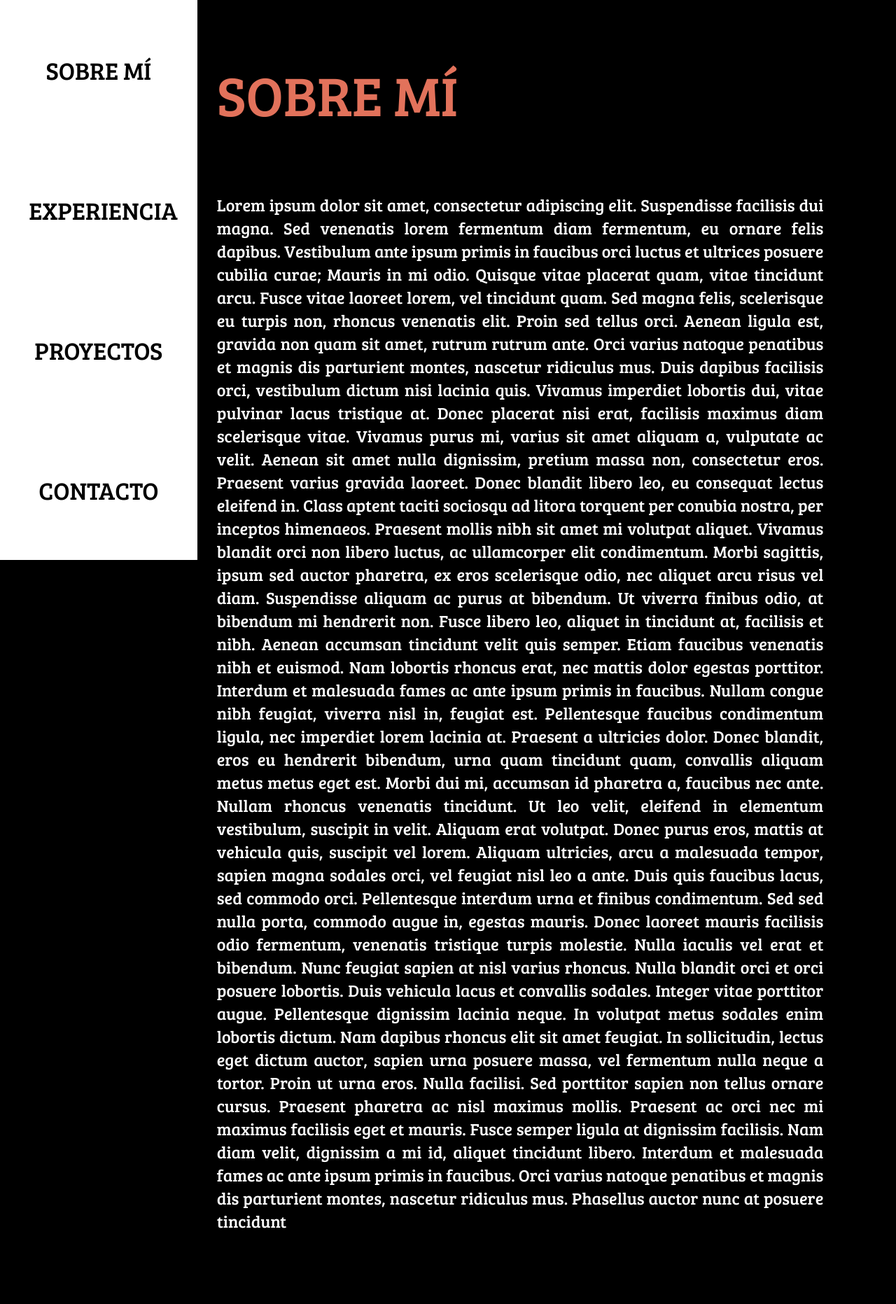
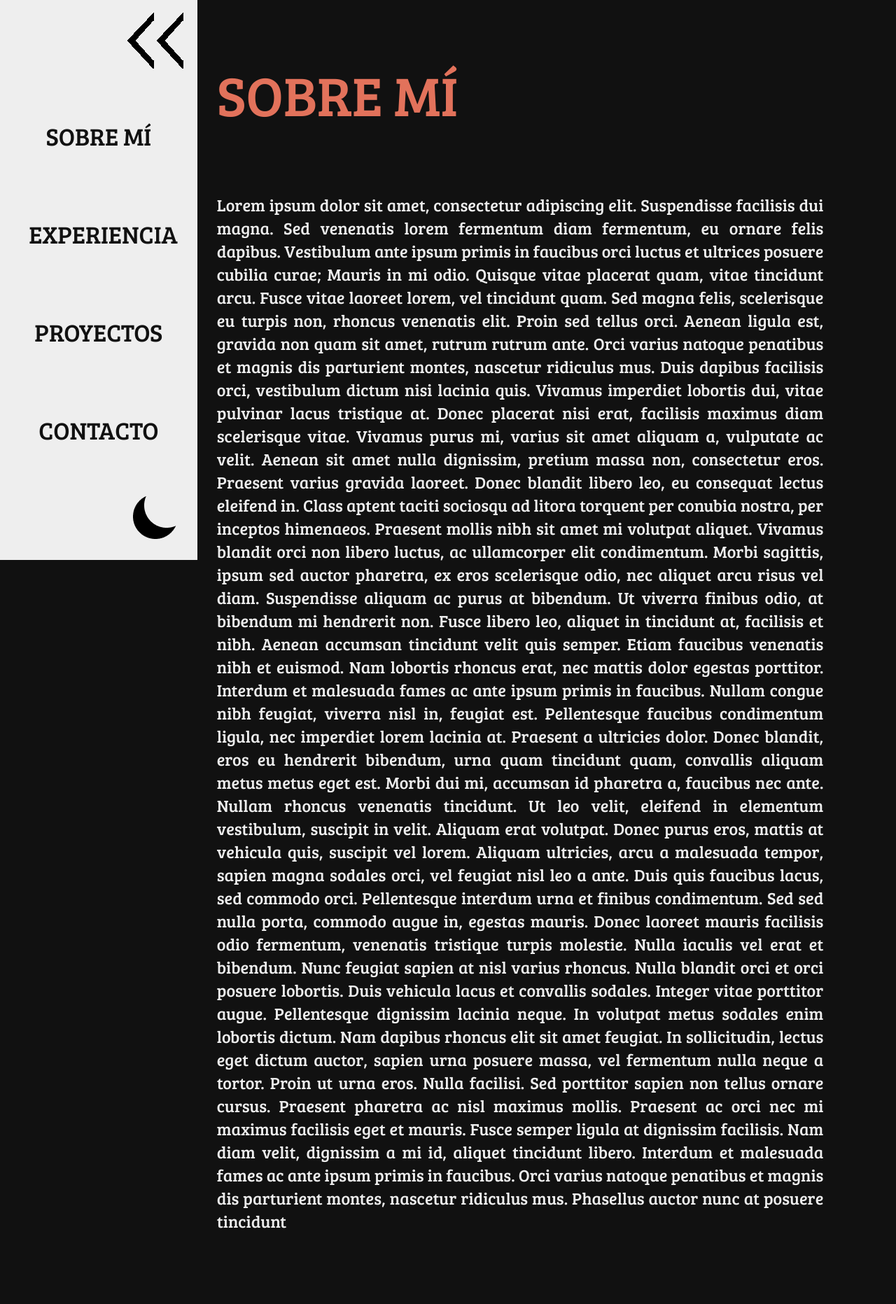
Before and after one commit to jepalfer/portfolio, a React (Create React App) app: page / in a window 1280 px wide. Shown: the top 1863 px of the page at 70% size. Built offline with nearby package versions, Linux system fonts and the light colour scheme.

Commit message:
implemented screen mode switch

```diff
--- a/src/App.js
+++ b/src/App.js
@@ -22,7 +22,7 @@ function App() {
     <div className="App">
       <header className="App-header">
         <section className={`Grid ${isDarkMode ? "Dark-mode-grid" : "Light-mode-grid"}`}>
-          <SideMenu mode={isDarkMode}/>
+          <SideMenu mode={isDarkMode} open={isOpen} toggleDarkMode={toggleDarkMode} toggleOpenSideBar={toggleSideBar}/>
           <div></div>
           <section>
             {/* About me */}
--- a/src/components/sideMenu.jsx
+++ b/src/components/sideMenu.jsx
@@ -1,15 +1,49 @@
 import '../css/sideMenu.css'
 import React from 'react'
 import SideBarButton from './sideBarButton';
+import brightWhiteButton from '../assets/images/brightWhite.png'
+import brightBlackButton from '../assets/images/brightBlack.png'
+import darkWhiteButton from '../assets/images/darkWhite.png'
+import darkBlackButton from '../assets/images/darkBlack.png'
+import blackArrows from '../assets/images/blackArrows.png'
+import whiteArrows from '../assets/images/whiteArrows.png'
 
-function SideMenu({mode}) {
+function SideMenu({mode, open, toggleDarkMode, toggleOpenSideBar}) {
+  let selectedModeImage;
+  let selectedArrowsImage;
+  if (open) {
+    if (mode){
+      selectedModeImage = darkBlackButton;
+      selectedArrowsImage = blackArrows;
+    }
+    else{
+      selectedModeImage = brightWhiteButton;
+      selectedArrowsImage = whiteArrows;
+    }
+  }
+  else {
+    if (mode){
+      selectedModeImage = darkWhiteButton;
+      selectedArrowsImage = whiteArrows;
+    }
+    else{
+      selectedModeImage = brightBlackButton;
+      selectedArrowsImage = blackArrows;
+    }
+  }
   return (
     <aside className ="Side-bar">
         <section className={`Side-bar-grid ${mode ? "Dark-mode-side-bar" : "Light-mode-side-bar"}`}>
+            <section className="Toggle-buttons-grid">
+              <img src={selectedArrowsImage} /* onClick={toggleOpenSideBar} */></img>
+            </section>
             <SideBarButton text = "SOBRE MÍ" mode = {mode}/>
             <SideBarButton text = "EXPERIENCIA" mode = {mode}/>
             <SideBarButton text = "PROYECTOS" mode = {mode}/>
             <SideBarButton text = "CONTACTO" mode = {mode}/>
+            <section className="Toggle-buttons-grid">
+              <img src={selectedModeImage} onClick={toggleDarkMode}></img>
+            </section>
         </section>
     </aside>
   )
--- a/src/css/App.css
+++ b/src/css/App.css
@@ -4,9 +4,9 @@
 }
 
 .Dark-mode-grid {
-  background: black;
+  background: #111111;
 }
 
 .Light-mode-grid {
-  background: white;
+  background: #eeeeee;
 }
--- a/src/css/aboutMe.css
+++ b/src/css/aboutMe.css
@@ -12,9 +12,9 @@
 }
 
 .Dark-mode-about-text {
-  color: #ffffff;
+  color: #eeeeee;
 }
 
 .Light-mode-about-text {
-  color: #000000;
+  color: #111111;
 }
--- a/src/css/linkButtons.css
+++ b/src/css/linkButtons.css
@@ -14,13 +14,13 @@
 }
 
 .Dark-mode-link-button {
-    border: 2px solid white;
-    color: white;
+    border: 2px solid #eeeeee;
+    color: #eeeeee;
 }
 
 .Light-mode-link-button {
-    border: 2px solid black;
-    color: black;
+    border: 2px solid #111111;
+    color: #111111;
 }
 
 .CV-button {
@@ -33,9 +33,16 @@
     border-color: #E2725B;
     color: #E2725B;
 }
+
+.Link-button:hover img {
+    filter: grayscale(0%) sepia(10%) hue-rotate(20deg) saturate(6) brightness(1.2) contrast(0.9); /* Ajusta los valores para obtener el tono de color deseado */
+}
+
 .Logo {
     width: 40px;
     height: 40px;
+    filter: grayscale(100%); /* Convierte la imagen a escala de grises por defecto */
+
 }
 
 .Button-grid {
--- a/src/css/sideBarButton.css
+++ b/src/css/sideBarButton.css
@@ -20,9 +20,9 @@
 }
 
 .Dark-mode-side-bar-button {
-    color: #000000;
+    color: #111111;
 }
 
 .Light-mode-side-bar-button {
-    color: #ffffff;
+    color: #eeeeee;
 }
--- a/src/css/sideMenu.css
+++ b/src/css/sideMenu.css
@@ -14,12 +14,17 @@
   position: fixed;
   justify-items: center;
   align-items: center;
+  grid-template-rows: 15% 17.5% 17.5% 17.5% 17.5% 15%;
 }
 
+.Toggle-buttons-grid {
+  justify-self: right;
+  padding-right: 20px;
+}
 .Dark-mode-side-bar {
-  background-color: #ffffff;
+  background-color: #eee;
 }
 
 .Light-mode-side-bar {
-  background-color: #000000;
+  background-color: #111;
 }
```
Also changed, not shown: src/assets/images/blackArrows.png (added), src/assets/images/whiteArrows.png (added).
